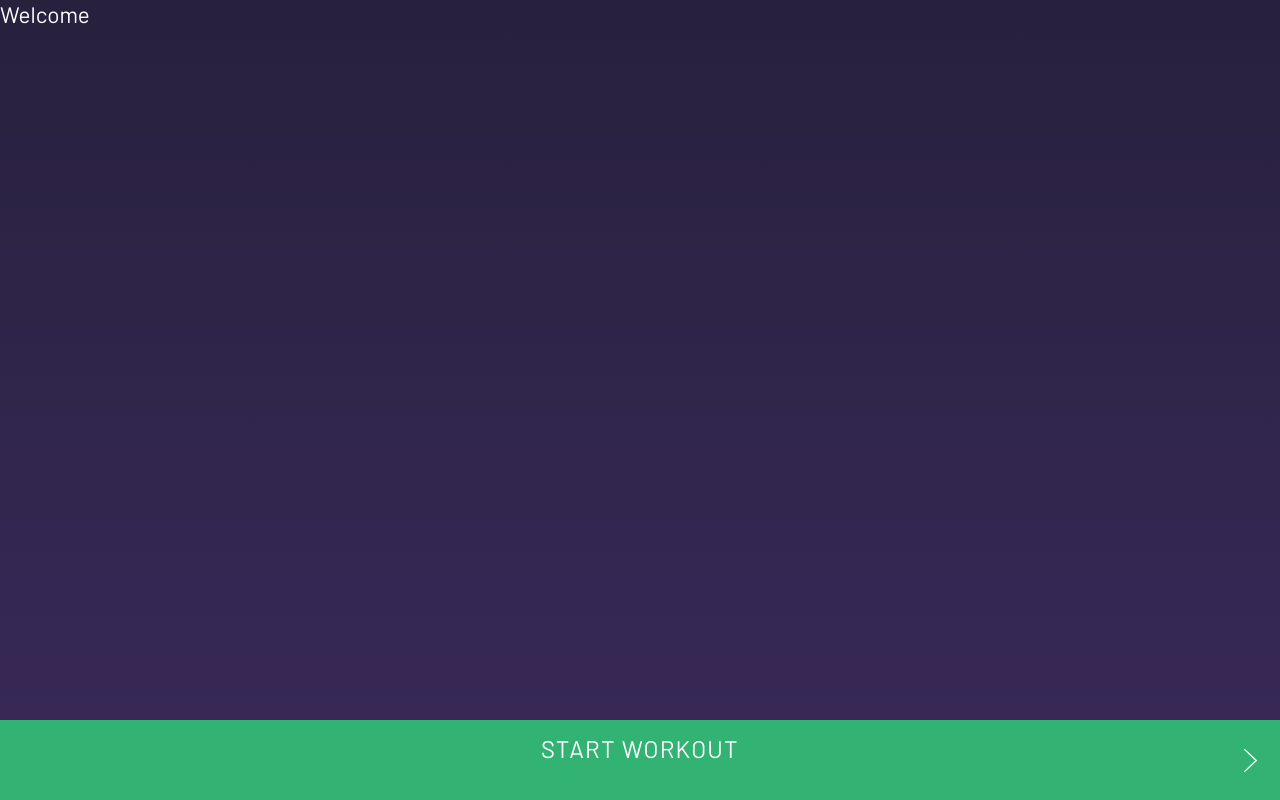
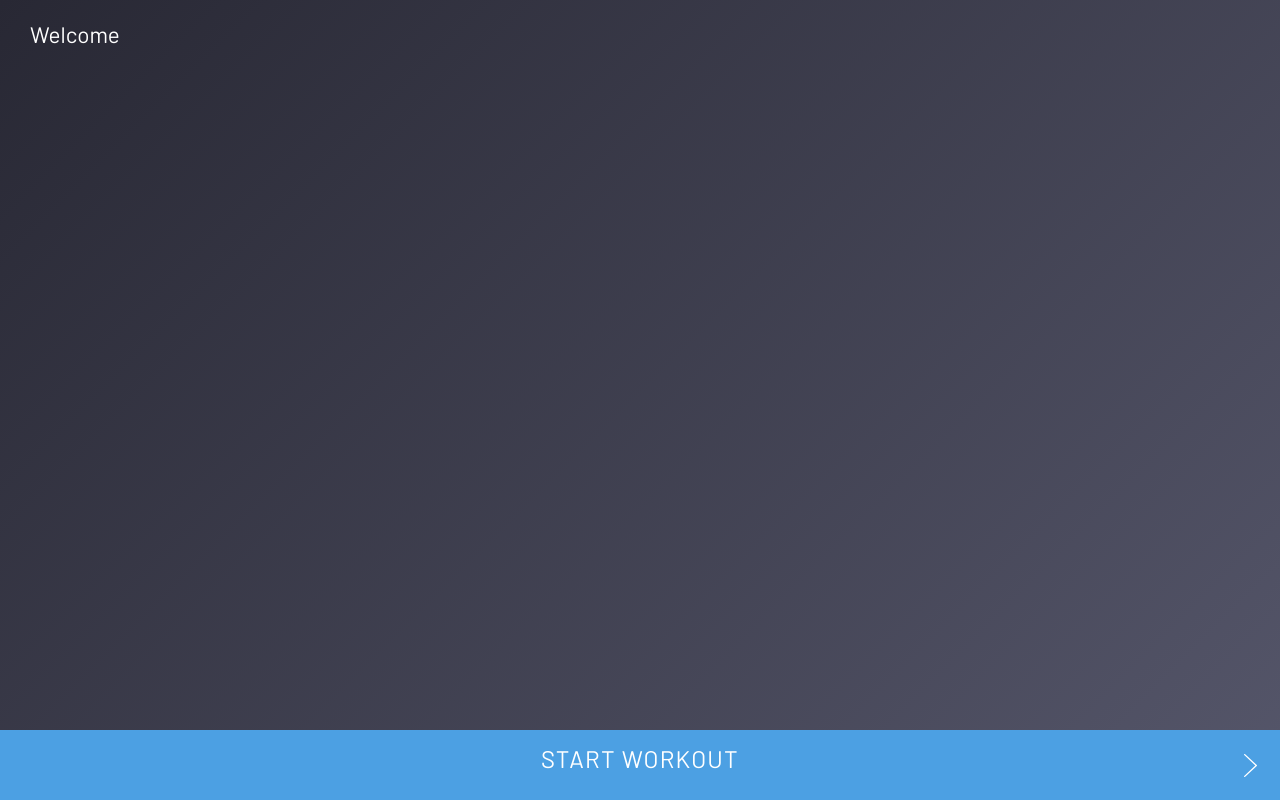
Before and after one commit to SimonNewman/Recommended-Routine, a website: page index.html in a window 1280 px wide. Drawn offline with nearby package versions, Linux system fonts and the light colour scheme.

Commit message:
Colour changes

```diff
--- a/scss/_app.scss
+++ b/scss/_app.scss
@@ -3,22 +3,30 @@
 }
 
 .screen {
+  position: fixed;
+  top: 0;
+  left: 0;
+  width: 100%;
+  height: calc(100vh - 70px);
   display: none;
   flex-direction: column;
   height: 100%;
+  padding: 20px 30px;
   &.show {
     display: flex;
   }
 }
 
 .next-btn {
-  margin-top: auto;
-  height: 80px;
+  position: fixed;
+  bottom: 0;
+  left: 0;
+  width: 100%;
+  height: 70px;
   text-transform: uppercase;
   font-size: 24px / $font-size * 1em;
   letter-spacing: .05em;
   justify-content: center;
-  position: relative;
   &::after {
     content: '';
     height: 24px;
--- a/scss/_vars.scss
+++ b/scss/_vars.scss
@@ -1,13 +1,15 @@
 // COLOURS
 // Remember to change the theme colour in header.php
 
-$primary-colour: #32B374;
-$alt-colour: #dc4f60;
+$primary-colour: #4CA0E3;
+$alt-colour: #D35688;
 
-$dark-purple: #27213D;
-$light-purple: #39295A;
+$alt-2: #9B7DEF;
 
-$background-colour: linear-gradient(180deg, $dark-purple, $light-purple);
+$dark-purple: #282834;
+$light-purple: #55566A;
+
+$background-colour: linear-gradient(135deg, $dark-purple, $light-purple);
 
 $grey-6: #333;
 $grey-5: #4f4f4f;
@@ -26,7 +28,7 @@ $body-bold: 700;
 
 $heading-regular: 400;
 
-$font-colour: #fff;
+$font-colour: #828191;
 
 $font-size: 16px;
 $font-size-mobile: 14px;
```
Also changed, not shown: style.css, 1 other file.
